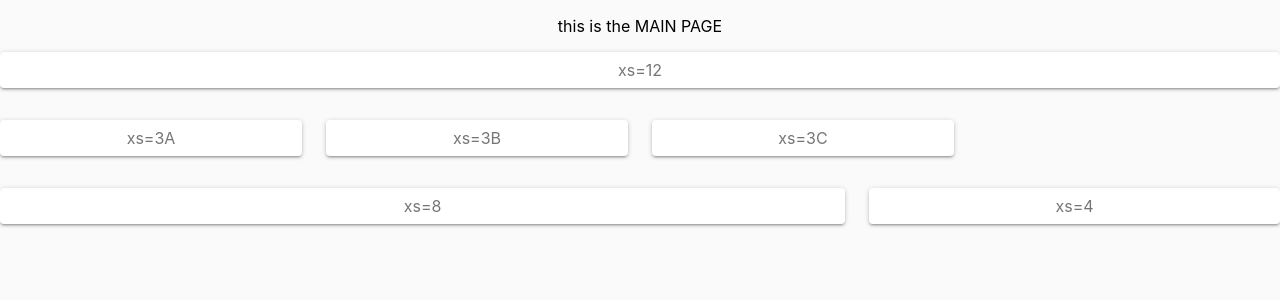
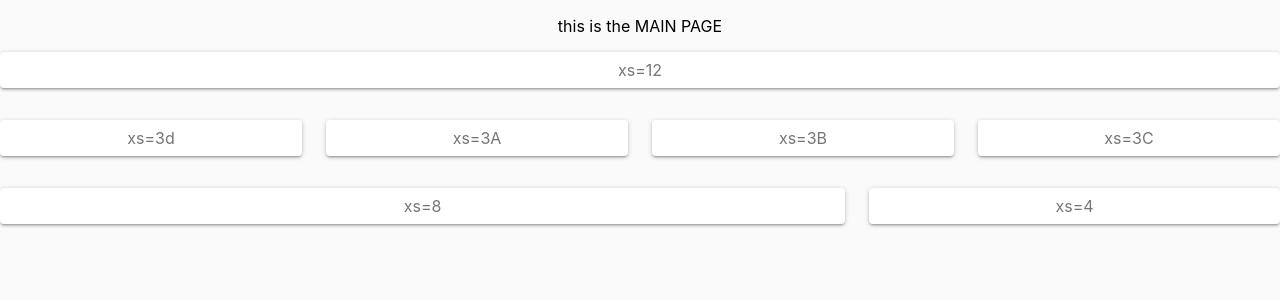
Before and after one commit to andrewbmcintosh/portfolioAndrewBMcIntosh, a React (Create React App) app in the folder portfolio-andrew-b-mcintosh/: page / in a window 1280 px wide. Shown: the top 300 px of the page. Built offline with nearby package versions, Linux system fonts and the light colour scheme.

Commit message:
still working on the grid layout

```diff
--- a/portfolio-andrew-b-mcintosh/src/components/Main.js
+++ b/portfolio-andrew-b-mcintosh/src/components/Main.js
@@ -17,15 +17,18 @@ const styles = theme => ({
   },
   containerc: {
     display: "grid",
+    padding: "auto",
     gridTemplateColumns: "repeat(12, 1fr)",
     gridGap: `${theme.spacing.unit * 3}px`,
+    alignItems: 'center',
+    alignContent: 'center',
   },
   paper: {
     padding: theme.spacing.unit,
     textAlign: "center",
     color: theme.palette.text.secondary,
     whiteSpace: "nowrap",
-    marginBottom: theme.spacing.unit
+    marginBottom: theme.spacing.unit,
   },
   divider: {
     margin: `${theme.spacing.unit * 2}px 0`
@@ -46,6 +49,9 @@ export class Main extends Component {
           </div>
           <div style={{ gridColumnEnd: "span 12"}}>
           <div className={classes.containerc}>
+          <div style={{ gridColumnEnd: "span 3" }}>
+            <Paper className={classes.paper}>xs=3d</Paper>
+          </div>
           <div style={{ gridColumnEnd: "span 3" }}>
             <Paper className={classes.paper}>xs=3A</Paper>
           </div>
```
